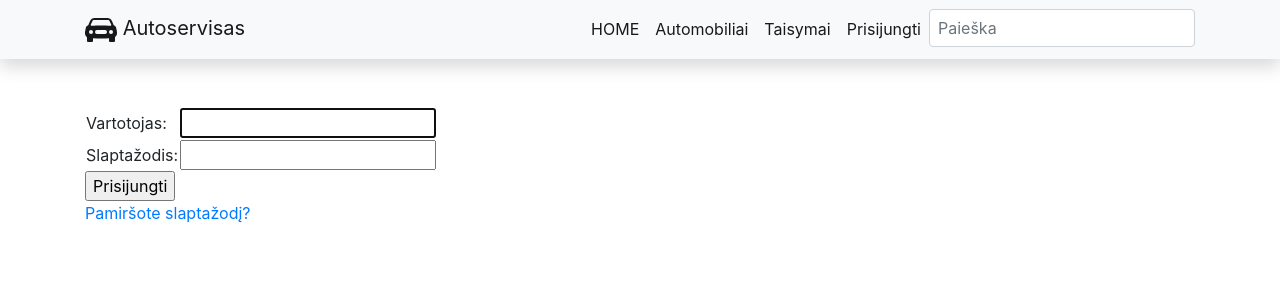
After one commit to DonatasNoreika/autoservisas202401, a Django app: page /accounts/login/ in a window 1280 px wide. The commit adds this page. Shown: the top 300 px of the page. Run offline with Django 5.2, Linux system fonts and the light colour scheme; some libraries are stand-ins or nearby versions.

Commit message:
+Padaryti login puslapį, per kurį leistų prisijungti vartotojui.
+Jei reikia, perdaryti base.html meniu, kad prisijungimo punkto nerodytų prisijungus, atsijungimo atsijungus ir pan.

```diff
--- a/mysite/autoservice/templates/base.html
+++ b/mysite/autoservice/templates/base.html
@@ -39,9 +39,29 @@
                 <li class="nav-item">
                     <a class="nav-link active" href="{% url 'orders' %}">Taisymai</a>
                 </li>
+                {% if user.is_authenticated %}
+                <li class="nav-item"><a class="nav-link" href="#">
+                    <svg class="bi bi-person" width="1.5em" height="1.5em" viewBox="0 0 16 16" fill="currentColor"
+                         xmlns="http://www.w3.org/2000/svg">
+                        <path fill-rule="evenodd"
+                              d="M13 14s1 0 1-1-1-4-6-4-6 3-6 4 1 1 1 1h10zm-9.995-.944v-.002.002zM3.022 13h9.956a.274.274 0 00.014-.002l.008-.002c-.001-.246-.154-.986-.832-1.664C11.516 10.68 10.289 10 8 10c-2.29 0-3.516.68-4.168 1.332-.678.678-.83 1.418-.832 1.664a1.05 1.05 0 00.022.004zm9.974.056v-.002.002zM8 7a2 2 0 100-4 2 2 0 000 4zm3-2a3 3 0 11-6 0 3 3 0 016 0z"
+                              clip-rule="evenodd"/>
+                    </svg>
+                    {{ user.get_username }}</a></li>
+                <li class="nav-item">
+                    <form method="post" action="{% url 'logout' %}">
+                        {% csrf_token %}
+                        <button class="nav-link active" type="submit">Atsijungti</button>
+                    </form>
+                </li>
+                {% else %}
+                <li class="nav-item">
+                    <a class="nav-link active" href="{% url 'login' %}">Prisijungti</a>
+                </li>
+                {% endif %}
                 <li>
                     <form action="{% url 'search' %}" method="get" class="form-inline my-2 my-md-0">
-                        <input name="query" class="form-control" type="text" placeholder="Paieška">
+                        <input name="query" class="form-control nav-link active" type="text" placeholder="Paieška">
                     </form>
                 </li>
             </ul>
--- /dev/null
+++ b/mysite/autoservice/templates/registration/login.html
@@ -0,0 +1,35 @@
+{% extends "base.html" %}
+
+{% block "title" %}Prisijungimas{% endblock %}
+
+{% block "content" %}
+
+  {% if form.errors %}
+    <p>Prisijungimo klaida, bandykite dar kartą!</p>
+  {% endif %}
+
+  {% if next %}
+    {% if user.is_authenticated %}
+      <p>Neturite prieigos prie šios informacijos. Turite prisijungti.</p>
+    {% endif %}
+  {% endif %}
+
+  <form method="post" action="{% url 'login' %}">
+    {% csrf_token %}
+    <table>
+      <tr>
+        <td>Vartotojas: </td>
+        <td>{{ form.username }}</td>
+      </tr>
+      <tr>
+        <td>Slaptažodis: </td>
+        <td>{{ form.password }}</td>
+      </tr>
+    </table>
+    <input type="submit" value="Prisijungti" />
+    <input type="hidden" name="next" value="{{ next }}" />
+  </form>
+
+  <p><a href="{% url 'password_reset' %}">Pamiršote slaptažodį?</a></p>
+
+{% endblock %}
--- a/mysite/mysite/settings.py
+++ b/mysite/mysite/settings.py
@@ -128,3 +128,5 @@ DEFAULT_AUTO_FIELD = 'django.db.models.BigAutoField'
 MEDIA_ROOT = os.path.join(BASE_DIR, 'autoservice/media')
 
 MEDIA_URL = '/media/'
+
+LOGIN_REDIRECT_URL = '/'
--- a/mysite/mysite/urls.py
+++ b/mysite/mysite/urls.py
@@ -23,6 +23,7 @@ from django.views.generic import RedirectView
 urlpatterns = [
     path('autoservice/', include('autoservice.urls')),
     path('admin/', admin.site.urls),
+    path('accounts/', include('django.contrib.auth.urls')),
     path("", RedirectView.as_view(url="autoservice/", permanent=True)),
 ] + (static(settings.STATIC_URL, document_root=settings.STATIC_ROOT) +
     static(settings.MEDIA_URL, document_root=settings.MEDIA_ROOT))
```
Also changed, not shown: mysite/autoservice/templates/registration/logged_out.html (added, +8 -0 lines).
